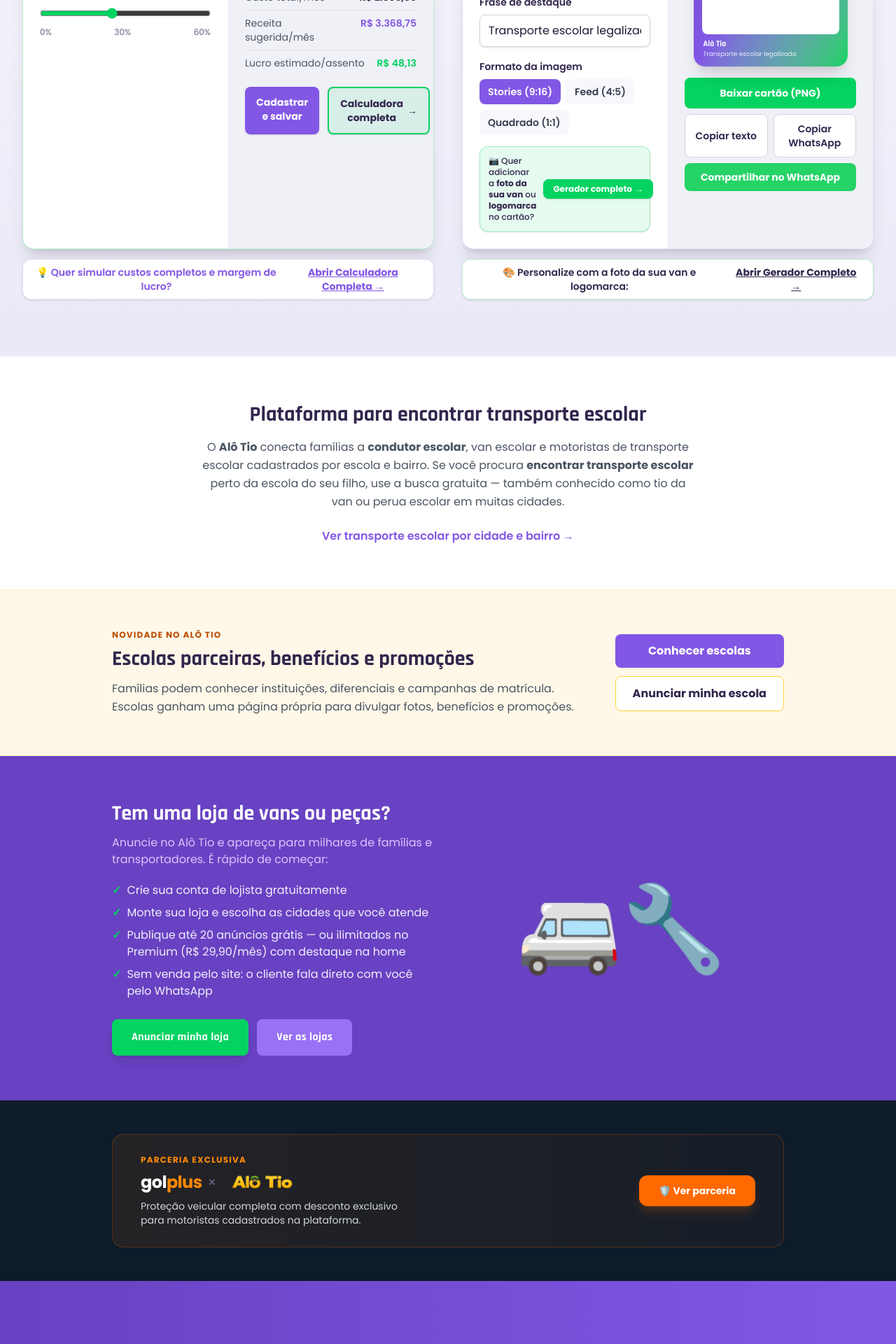
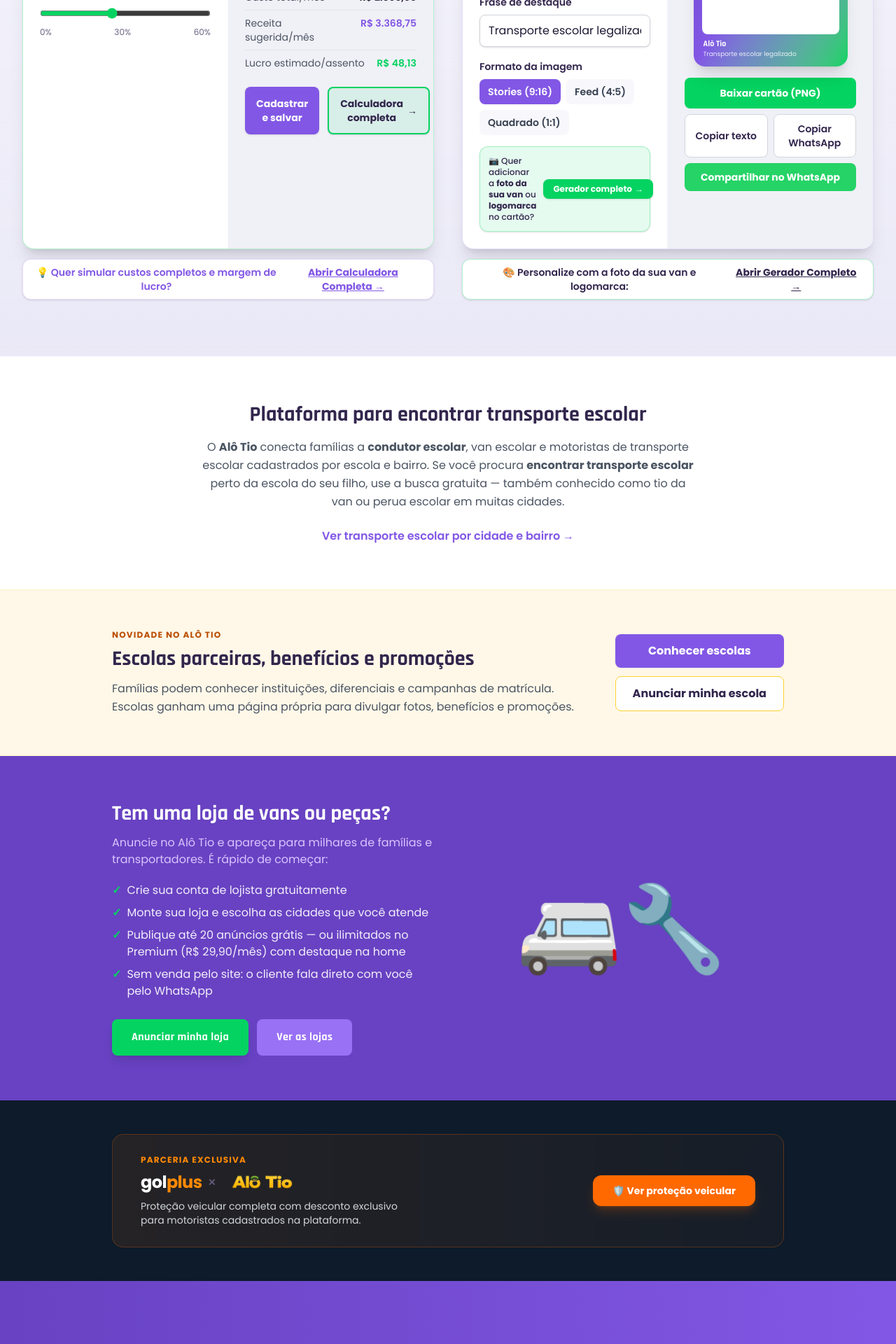
Before and after one commit to nicktecno/alotio-frontend, a Next.js app: page / in a window 1280 px wide. Shown: the part 2220-4140 px from the top of the page at 70% size. Built offline with nearby package versions, Linux system fonts and the light colour scheme; no server answers.

Commit message:
style: centralizar texto no botao ver protecao veicular

```diff
--- a/src/app/page.tsx
+++ b/src/app/page.tsx
@@ -326,9 +326,9 @@
               </div>
               <Link
                 href="/seguro"
-                className="flex-shrink-0 inline-flex items-center gap-2 bg-orange-500 hover:bg-orange-600 text-white font-bold px-7 py-3 rounded-xl text-sm transition shadow-lg shadow-orange-500/20 w-full justify-center sm:w-auto"
+                className="flex-shrink-0 inline-flex items-center justify-center text-center gap-2 bg-orange-500 hover:bg-orange-600 text-white font-bold px-7 py-3 rounded-xl text-sm transition shadow-lg shadow-orange-500/20 w-full sm:w-auto"
               >
-                🛡️ Ver parceria
+                🛡️ Ver proteção veicular
               </Link>
             </div>
           </div>
--- a/src/components/MonthlyFeeCalculator.tsx
+++ b/src/components/MonthlyFeeCalculator.tsx
@@ -234,14 +234,14 @@
           <div className="mt-6 flex flex-col sm:flex-row gap-3">
             <Link
               href="/cadastro"
-              className="flex-1 text-center bg-primary hover:bg-primary-600 text-white font-bold py-3 px-4 rounded-lg transition text-sm shadow-sm"
+              className="flex-1 flex items-center justify-center text-center bg-primary hover:bg-primary-600 text-white font-bold py-3 px-4 rounded-lg transition text-sm shadow-sm"
             >
               Cadastrar e salvar
             </Link>
             {compact && (
               <Link
                 href="/ferramentas/calculadora-mensalidade"
-                className="flex-1 text-center border-2 border-secondary bg-secondary/10 hover:bg-secondary hover:text-white text-secondary-900 font-bold py-3 px-4 rounded-lg transition text-sm flex items-center justify-center gap-1.5 shadow-sm"
+                className="flex-1 border-2 border-secondary bg-secondary/10 hover:bg-secondary hover:text-white text-secondary-900 font-bold py-3 px-4 rounded-lg transition text-sm flex items-center justify-center text-center gap-1.5 shadow-sm"
               >
                 <span>Calculadora completa</span>
                 <span>→</span>
@@ -250,7 +250,7 @@
             {!compact && (
               <Link
                 href="/seguro"
-                className="flex-1 text-center border border-orange-300 bg-orange-50 text-orange-900 hover:bg-orange-100 font-bold py-3 px-4 rounded-lg transition text-sm"
+                className="flex-1 flex items-center justify-center text-center border border-orange-300 bg-orange-50 text-orange-900 hover:bg-orange-100 font-bold py-3 px-4 rounded-lg transition text-sm shadow-sm"
               >
                 Ver proteção veicular
               </Link>
```
